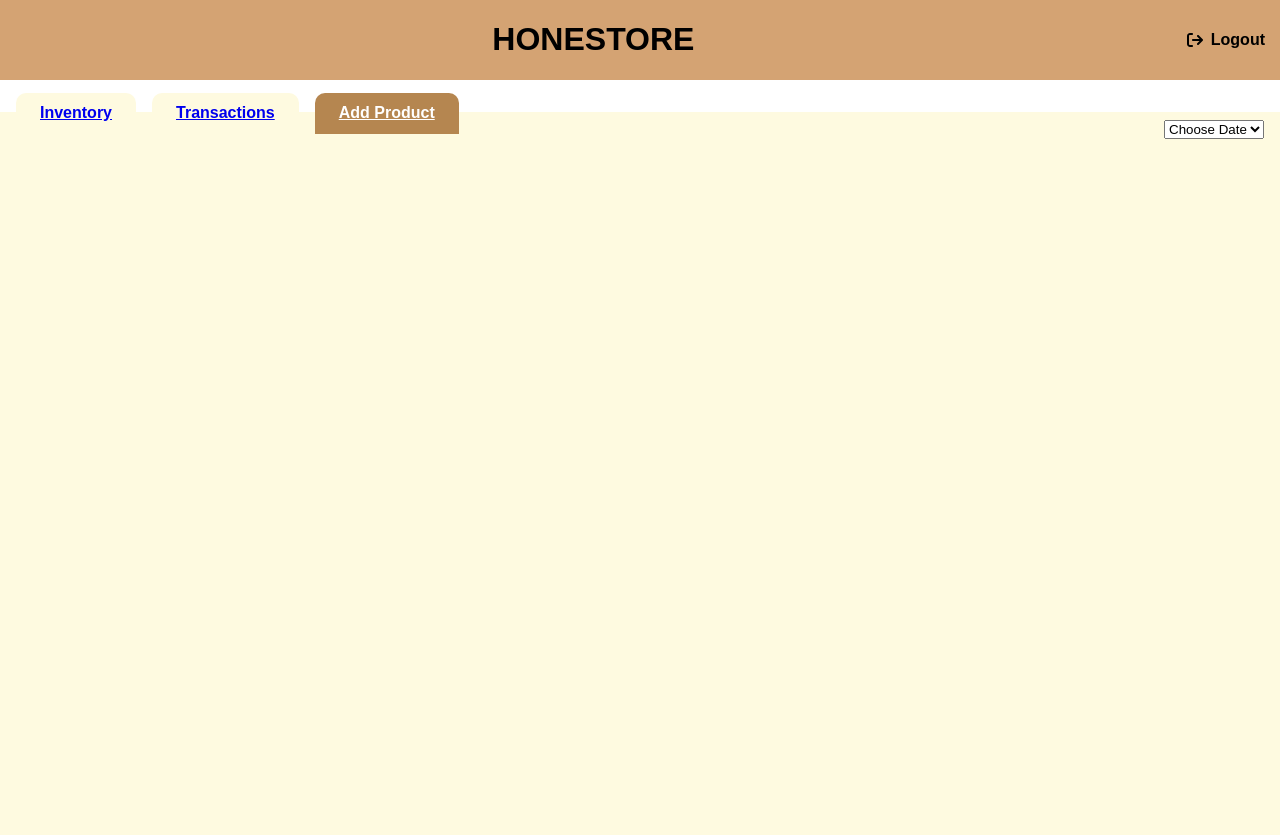
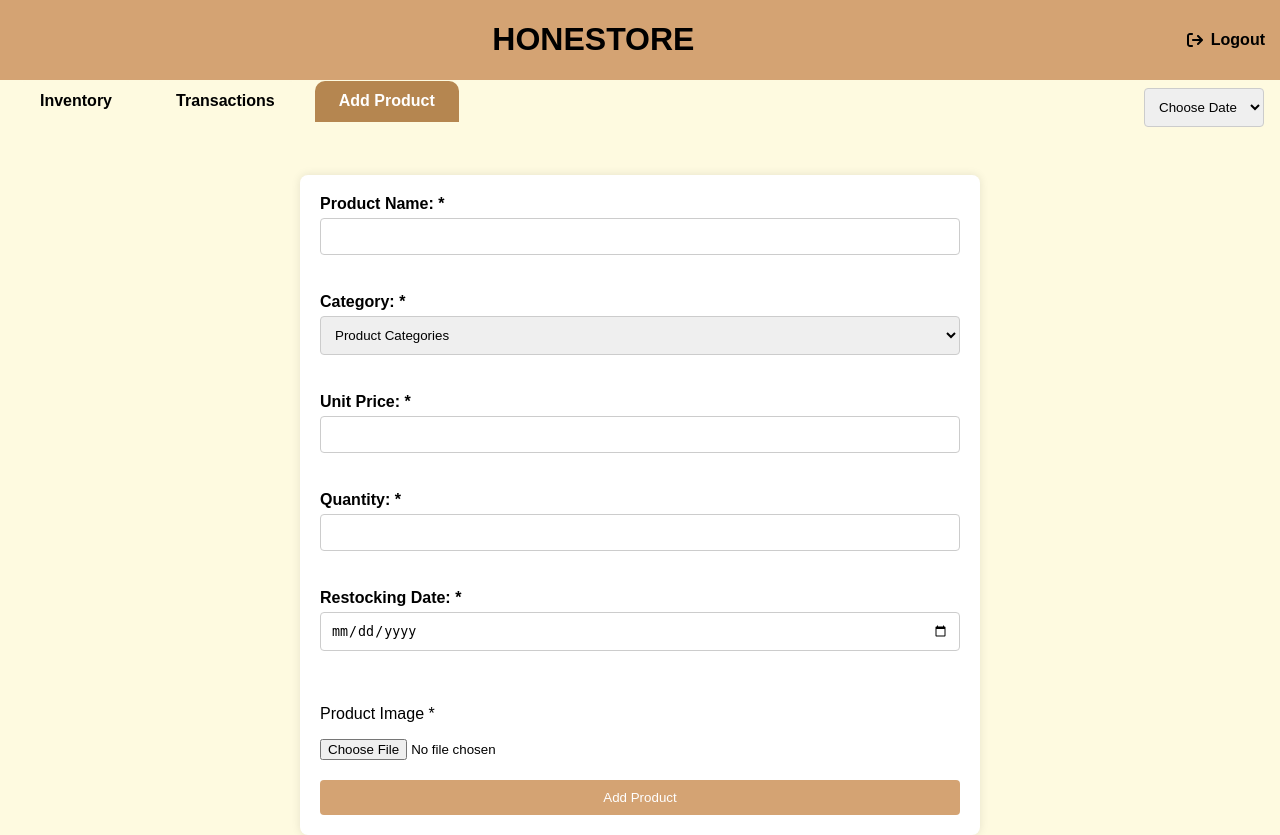
Before and after one commit to not-rae/126-final-project, a PHP site: page /add_products.php in a window 1280 px wide. Before the commit the page ends 139 px from the top, so only its background shows below. Run offline with PHP 8.4, Linux system fonts and the light colour scheme.

Commit message:
finished add_products functionality

```diff
--- a/add_products.php
+++ b/add_products.php
@@ -1,6 +1,55 @@
 <?php
 
 include 'DBconnector.php';
+
+function create_unique_id() {
+    $characters = '0123456789abcdefghijklmnopqrstuvwxyzABCDEFGHIJKLMNOPQRSTUVWXYZ';
+    $charactersLength = strlen($characters);
+    $randomString = '';
+    for ($i = 0; $i < 20; $i++) {
+        $randomString .= $characters[mt_rand(0, $charactersLength - 1)];
+    }
+    return $randomString;
+}
+
+if(isset($_POST['post'])){
+    $productName = $_POST['productName'];
+    $productName = filter_var($productName, FILTER_SANITIZE_STRING);
+    $category = $_POST['category'];
+    $category = filter_var($category, FILTER_SANITIZE_STRING);
+    $unitPrice = $_POST['unitPrice'];
+    $unitPrice = filter_var($unitPrice, FILTER_SANITIZE_NUMBER_FLOAT, FILTER_FLAG_ALLOW_FRACTION);
+    $quantity = $_POST['quantity'];
+    $quantity = filter_var($quantity, FILTER_SANITIZE_NUMBER_INT);
+    $restockingDate = $_POST['restockingDate'];
+    $restockingDate = filter_var($restockingDate, FILTER_SANITIZE_STRING);
+
+    $image_01 = $_FILES['image_01']['name'];
+    $image_01 = filter_var($image_01, FILTER_SANITIZE_STRING);
+    $image_01_ext = pathinfo($image_01, PATHINFO_EXTENSION);
+    $rename_image_01 = create_unique_id().'.'.$image_01_ext;
+    $image_01_tmp_name = $_FILES['image_01']['tmp_name'];
+    $image_01_size = $_FILES['image_01']['size'];
+    $image_01_folder = 'uploaded_files/'.$rename_image_01;
+
+    if(!empty($image_01)){
+        if($image_01_size > 2000000){
+            $warning_msg[] = 'image 01 size is too large!';
+        }else{
+            move_uploaded_file($image_01_tmp_name, $image_01_folder);
+        }
+    }else{
+        $rename_image_01 = '';
+    }
+
+    if(empty($warning_msg)){
+        $add_product = $conn->prepare("INSERT INTO `inventory` (item_name, category, price, quantity, restockDate, image_path) VALUES (?, ?, ?, ?, ?, ?)");
+        $add_product->bind_param("ssdiss", $productName, $category, $unitPrice, $quantity, $restockingDate, $rename_image_01);
+        $add_product->execute();
+        $add_product->close();
+    }
+
+}
 
 ?>
 
@@ -9,7 +58,7 @@ include 'DBconnector.php';
 <head>
     <meta charset="UTF-8">
     <meta name="viewport" content="width=device-width, initial-scale=1.0">
-    <title>Admin Transaction</title>
+    <title>Add Product</title>
     <link rel="stylesheet" href="adminStyle.css">
     <script>
         document.addEventListener("DOMContentLoaded", function() {
@@ -41,5 +90,40 @@ include 'DBconnector.php';
         </div>
     </nav>
 
+    <div class="form-container">
+        <form action="add_products.php" method="post" enctype="multipart/form-data">
+            <label for="productName">Product Name: <span>*</span></label>
+            <input type="text" id="productName" name="productName" required><br>
+
+            <label for="category">Category: <span>*</span></label>
+            <select id="category" name="category" required>
+                <option value="all">Product Categories</option>
+                <option value="coffee">Coffee</option>
+                <option value="beverages">Beverages</option>
+                <option value="snacks">Snacks</option>
+                <option value="noodles">Noodles</option>
+                <option value="school-supplies">School Supplies</option>
+                <option value="toiletries">Toiletries and Laundry</option>
+                <option value="others">Others</option>
+            </select><br>
+
+            <label for="unitPrice">Unit Price: <span>*</span></label>
+            <input type="number" id="unitPrice" name="unitPrice" step="0.10" required><br>
+
+            <label for="quantity">Quantity: <span>*</span></label>
+            <input type="number" id="quantity" name="quantity" required><br>
+
+            <label for="restockingDate">Restocking Date: <span>*</span></label>
+            <input type="date" id="restockingDate" name="restockingDate" required><br>
+
+            <div class="box">
+                <p>Product Image <span>*</span></p>
+                <input type="file" name="image_01" class="input" accept="image/*" required>
+            </div>
+
+            <input type="submit" value="Add Product" name="post">
+        </form>
+    </div>
+
 </body>
 </html>
--- a/adminStyle.css
+++ b/adminStyle.css
@@ -67,9 +67,15 @@ header {
 }
 
 .tab.active {
-    background-color: #b58650; /* Adjust this color as needed */
+    background-color: #b58650; /* Adjust as needed */
     color: white;
     font-weight: bold;
+}
+
+a:link,
+a:visited {
+    color: black;
+    text-decoration: none;
 }
 
 .tab:hover {
@@ -112,3 +118,44 @@ th, td {
     text-align: center;
     border-bottom: 1px solid #ddd;
 }
+
+
+.form-container {
+    background-color: #fff;
+    padding: 20px;
+    margin: 20px auto;
+    width: 50%;
+    border-radius: 8px;
+    box-shadow: 0 0 10px rgba(0, 0, 0, 0.1);
+}
+
+form {
+    display: flex;
+    flex-direction: column;
+}
+
+label {
+    margin-bottom: 5px;
+    font-weight: bold;
+}
+
+input[type="text"], input[type="number"], input[type="date"], select {
+    padding: 10px;
+    margin-bottom: 20px;
+    border: 1px solid #ccc;
+    border-radius: 4px;
+}
+
+input[type="submit"] {
+    padding: 10px 20px;
+    margin-top: 20px;
+    background-color: #D4A373;
+    color: #fff;
+    border: none;
+    border-radius: 4px;
+    cursor: pointer;
+}
+
+input[type="submit"]:hover {
+    background-color: #9f7347;
+}
```
Also changed, not shown: inventoryPage.php (+11 -4 lines).
